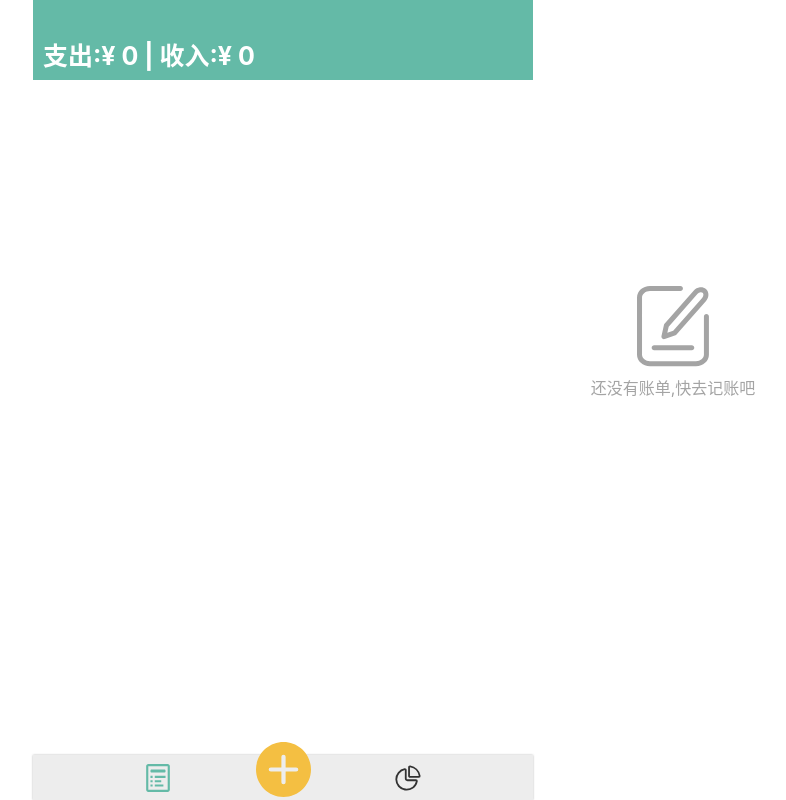
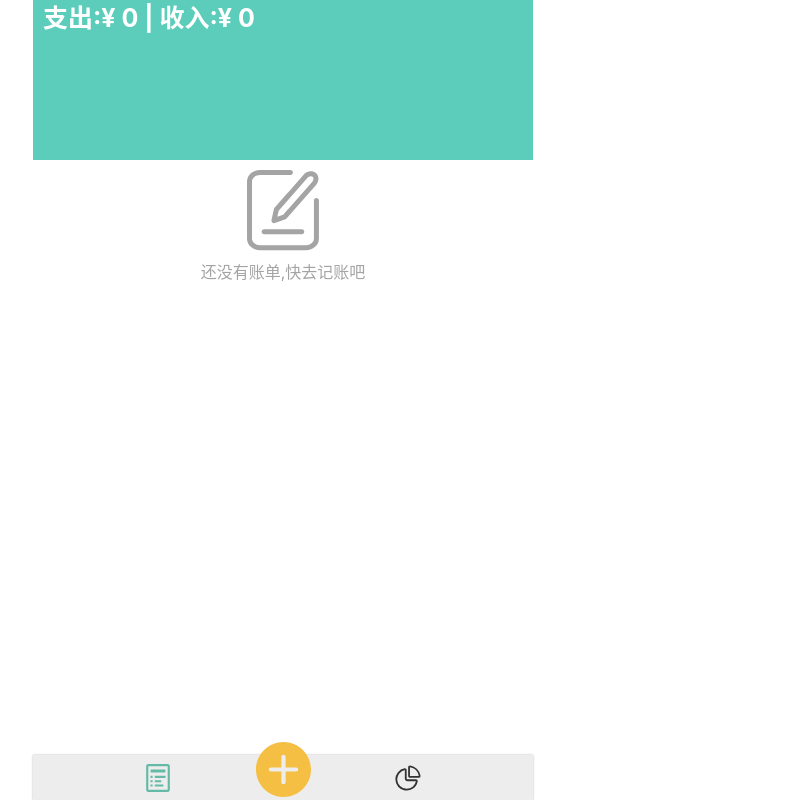
Before and after one commit to gitgundam/cash-app, a Vue app: page /#/labels in a window 1280 px wide. Shown: the whole page, without its empty margins (357-1143 px from the left). Built offline with nearby package versions, Linux system fonts and the light colour scheme.

Commit message:
添加媒体查询,适配safari浏览器

```diff
--- a/src/App.vue
+++ b/src/App.vue
@@ -12,10 +12,9 @@ body{
   font-family: $font-hei;
   color: #333;
   font-size: 16px;
+  max-width: 500px;
+  margin: 0 auto;
+  position: relative;
 }
 
-#app{
-  max-width: 500px;
-  margin: 0 auto;
-}
 </style>
--- a/src/components/Header.vue
+++ b/src/components/Header.vue
@@ -23,6 +23,6 @@ export default class Header extends Vue {
   .header{
     margin: 0;
     bottom: 0;
-    background: $color-major;
+    z-index: 10;
   }
 </style>
--- a/src/components/Nav.vue
+++ b/src/components/Nav.vue
@@ -27,6 +27,11 @@ export default {
 <style scoped lang="scss">
 @import "~@/assets/style/helper.scss";
   nav {
+    @media screen and (max-width: 500px){
+      position: fixed;
+      bottom: 0;
+      left: 0;
+    }
     -webkit-tap-highlight-color:transparent;
     display: flex;
     position: absolute;
--- a/src/components/money/NumberPad.vue
+++ b/src/components/money/NumberPad.vue
@@ -100,6 +100,11 @@ export default class Types extends Vue {
 @import "~@/assets/style/helper.scss";
 
 .numberPad {
+  @media screen and (max-width: 500px){
+    position: fixed;
+    bottom: 0;
+    left: 0;
+  }
   position:absolute;
   width: 100%;
   bottom: 0;
--- a/src/views/EditLabel.vue
+++ b/src/views/EditLabel.vue
@@ -76,10 +76,13 @@ export default class EditLabel extends Vue {
 .edit {
   ::v-deep .header {
     display: flex;
+    width: 100%;
     justify-content: center;
     align-items: center;
     position: relative;
-
+    background: #ededed;
+    box-shadow: 1px 0 1px 1px #dedede;
+  ;
     .back {
       width: 32px;
       height: 32px;
--- a/src/views/Labels.vue
+++ b/src/views/Labels.vue
@@ -4,12 +4,11 @@
       <Header classPrefix="header">
         <h3 class="money">{{ money }}</h3>
       </Header>
-      <div class="null" v-if="recordList[0] === undefined">
+      <ul class="record">
+        <li class="null" v-if="recordList[0] === undefined">
           <Icon name="null" ></Icon>
           <span>还没有账单,快去记账吧</span>
-      </div>
-
-      <ul class="record" v-else>
+        </li>
         <li v-for="(group,index) in groupedList" :key="index">
           <div class="title">
             <span>{{ group.title }}</span>
@@ -112,33 +111,49 @@ export default class Labels extends Vue {
 }
 </script>
 
-<style lang="scss">
-.header {
-  display: flex;
-  align-items: flex-end;
-  justify-content: start;
-  height: 10vh;
-  width: 100%;
-}
-</style>
 <style lang="scss" scoped>
 @import "~@/assets/style/helper.scss";
 
 .labels {
-position: relative;
   ::v-deep .layout-content{
     display: flex;
     flex-direction: column;
     height: calc(100% - 45px);
+    margin-top: 20vh;
+     .header {
+       position: absolute;
+       top: 0;
+       left: 0;
+       width: 100%;
+       height: 20vh;
+       background: #5dcdbb;
       .money {
         margin-bottom: 5px;
         margin-left: 10px;
         color: white;
         font-size: 25px;
       }
-
+    }
   .record {
+    display: flex;
+    flex-direction: column;
+    justify-content: center;
+    .null{
+      color: #a4a4a4;
+      display: flex;
+      flex-direction: column;
+      justify-content: center;
+      align-items: center;
+      width: 100%;
+      .icon{
+        width: 100px;
+        height: 100px;
+      }
+    }
     > li {
+      &:last-child{
+        margin-bottom: 45px;
+      }
       .title{
         background: #f7f8f8;
         display: flex;
@@ -158,6 +173,8 @@ position: relative;
         }
       }
       .content {
+        &:last-child{
+        }
         > li {
           display: flex;
           justify-content: flex-start;
@@ -192,21 +209,7 @@ position: relative;
       }
     }
   }
-  .null{
-    color: #a4a4a4;
-    display: flex;
-    flex-direction: column;
-    justify-content: center;
-    align-items: center;
-    position: fixed;
-    width: 100%;
-    bottom: 50vh;
-    .icon{
-      width: 100px;
-      height: 100px;
 
   }
 }
-  }
-}
 </style>
--- a/src/views/Money.vue
+++ b/src/views/Money.vue
@@ -9,8 +9,6 @@
                 :earnEvent="earnEvent"
                 :type = 'record.type'
                 :icon-current.sync="iconIndex"></Category>
-      <Tags :tag-data.sync="$store.state.tagList"
-            @update:value="onUpdateTags"></Tags>
       <NumberPad @update="onUpdateNumbers"
                  @save="saveRecode"
                  @numberChanged="countChange"
@@ -77,9 +75,6 @@ export default class Money extends Vue {
     this.$store.commit('fetchTags');
   }
 
-  onUpdateTags(value: string[]) {
-    this.record.tags = value;
-  }
 
   onUpdateNotes(value: string) {
     this.record.notes = value;
```
Lines whose indentation alone changed are shown as unchanged.
